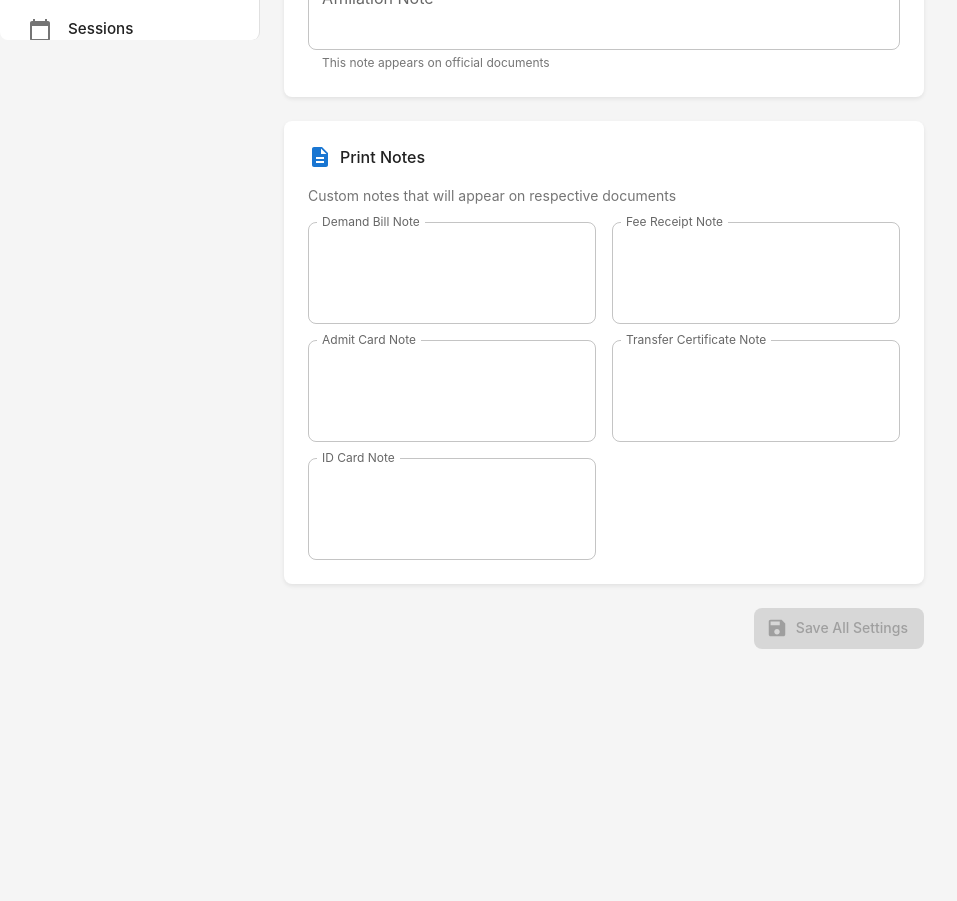
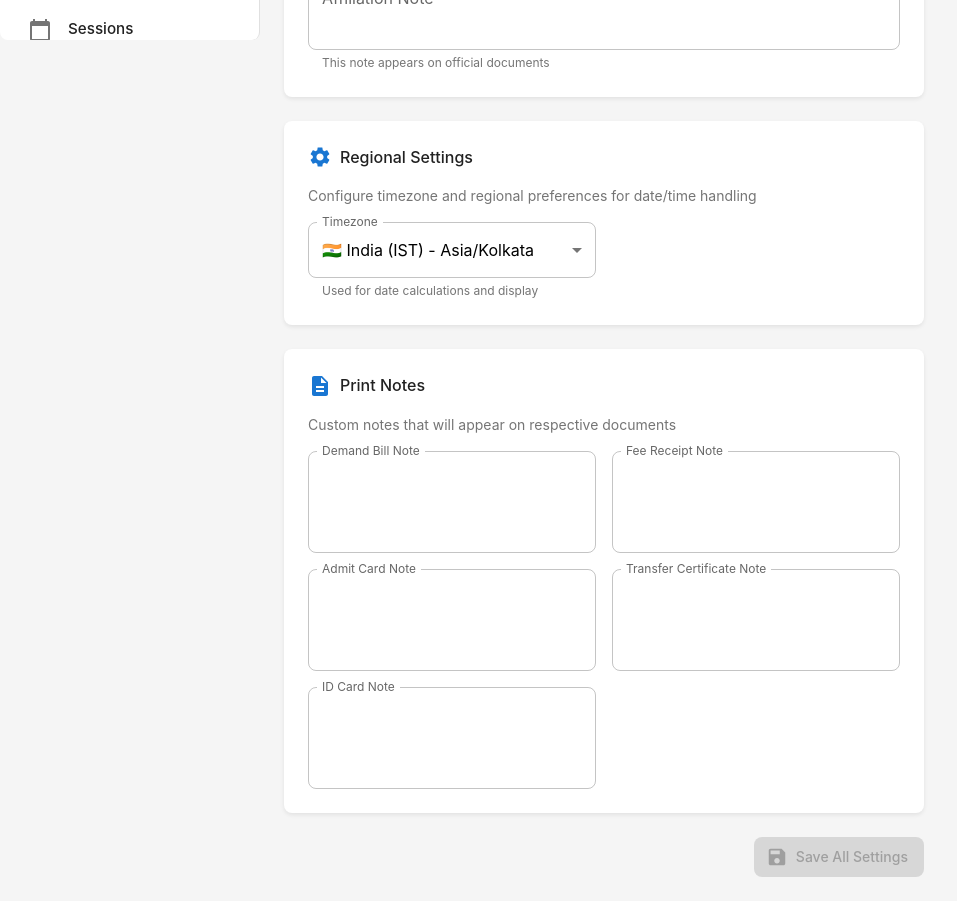
Before and after one commit to Sumit21adm/School-Management-System, a React (Vite) app in the folder frontend/: page /settings/print in a window 1280 px wide. Shown: the part 760-1661 px from the top of the page, without its empty margins (0-957 px from the left). Before the commit the page ends 1433 px from the top, so only its background shows below. Built offline with nearby package versions, Linux system fonts and the light colour scheme; no server answers; sample sign-in values are in the browser's storage.

Commit message:
feat(settings): add timezone setting to school settings

```diff
--- a/frontend/src/pages/settings/SchoolSettings.tsx
+++ b/frontend/src/pages/settings/SchoolSettings.tsx
@@ -12,6 +12,7 @@ import {
     CircularProgress,
     Avatar,
     Divider,
+    MenuItem,
 } from '@mui/material';
 import {
     Save as SaveIcon,
@@ -19,6 +20,7 @@ import {
     Business as BusinessIcon,
     Badge as BadgeIcon,
     Description as DocumentIcon,
+    Settings as SettingsIcon,
 } from '@mui/icons-material';
 import { printSettingsService, apiClient } from '../../lib/api';
 import ImageCropDialog from '../../components/ImageCropDialog';
@@ -43,6 +45,8 @@ interface SchoolSettingsData {
     admitCardNote: string;
     transferCertNote: string;
     idCardNote: string;
+    // Regional Settings
+    timezone: string;
 }
 
 const defaultSettings: SchoolSettingsData = {
@@ -62,6 +66,7 @@ const defaultSettings: SchoolSettingsData = {
     admitCardNote: '',
     transferCertNote: '',
     idCardNote: '',
+    timezone: 'Asia/Kolkata',
 };
 
 export default function SchoolSettings() {
@@ -335,6 +340,39 @@ export default function SchoolSettings() {
                                     placeholder="e.g. Affiliated to CBSE, New Delhi (Affiliation No: 3430123)"
                                     helperText="This note appears on official documents"
                                 />
+                            </Grid>
+                        </Grid>
+                    </Paper>
+
+                    {/* Regional Settings Section */}
+                    <Paper sx={{ p: 3, mb: 3 }}>
+                        <Box sx={{ display: 'flex', alignItems: 'center', gap: 1, mb: 2 }}>
+                            <SettingsIcon color="primary" />
+                            <Typography variant="h6">Regional Settings</Typography>
+                        </Box>
+                        <Typography variant="body2" color="text.secondary" sx={{ mb: 2 }}>
+                            Configure timezone and regional preferences for date/time handling
+                        </Typography>
+
+                        <Grid container spacing={2}>
+                            <Grid size={{ xs: 12, sm: 6 }}>
+                                <TextField
+                                    fullWidth
+                                    select
+                                    label="Timezone"
+                                    name="timezone"
+                                    value={formData.timezone}
+                                    onChange={handleChange}
+                                    helperText="Used for date calculations and display"
+                                >
+                                    <MenuItem value="Asia/Kolkata">🇮🇳 India (IST) - Asia/Kolkata</MenuItem>
+                                    <MenuItem value="Asia/Dubai">🇦🇪 UAE (GST) - Asia/Dubai</MenuItem>
+                                    <MenuItem value="Asia/Singapore">🇸🇬 Singapore (SGT) - Asia/Singapore</MenuItem>
+                                    <MenuItem value="Asia/Tokyo">🇯🇵 Japan (JST) - Asia/Tokyo</MenuItem>
+                                    <MenuItem value="Europe/London">🇬🇧 UK (GMT/BST) - Europe/London</MenuItem>
+                                    <MenuItem value="America/New_York">🇺🇸 US East (EST) - America/New_York</MenuItem>
+                                    <MenuItem value="America/Los_Angeles">🇺🇸 US West (PST) - America/Los_Angeles</MenuItem>
+                                </TextField>
                             </Grid>
                         </Grid>
                     </Paper>
```
Also changed, not shown: 1 other file (tests, documents, lock files or other folders).
